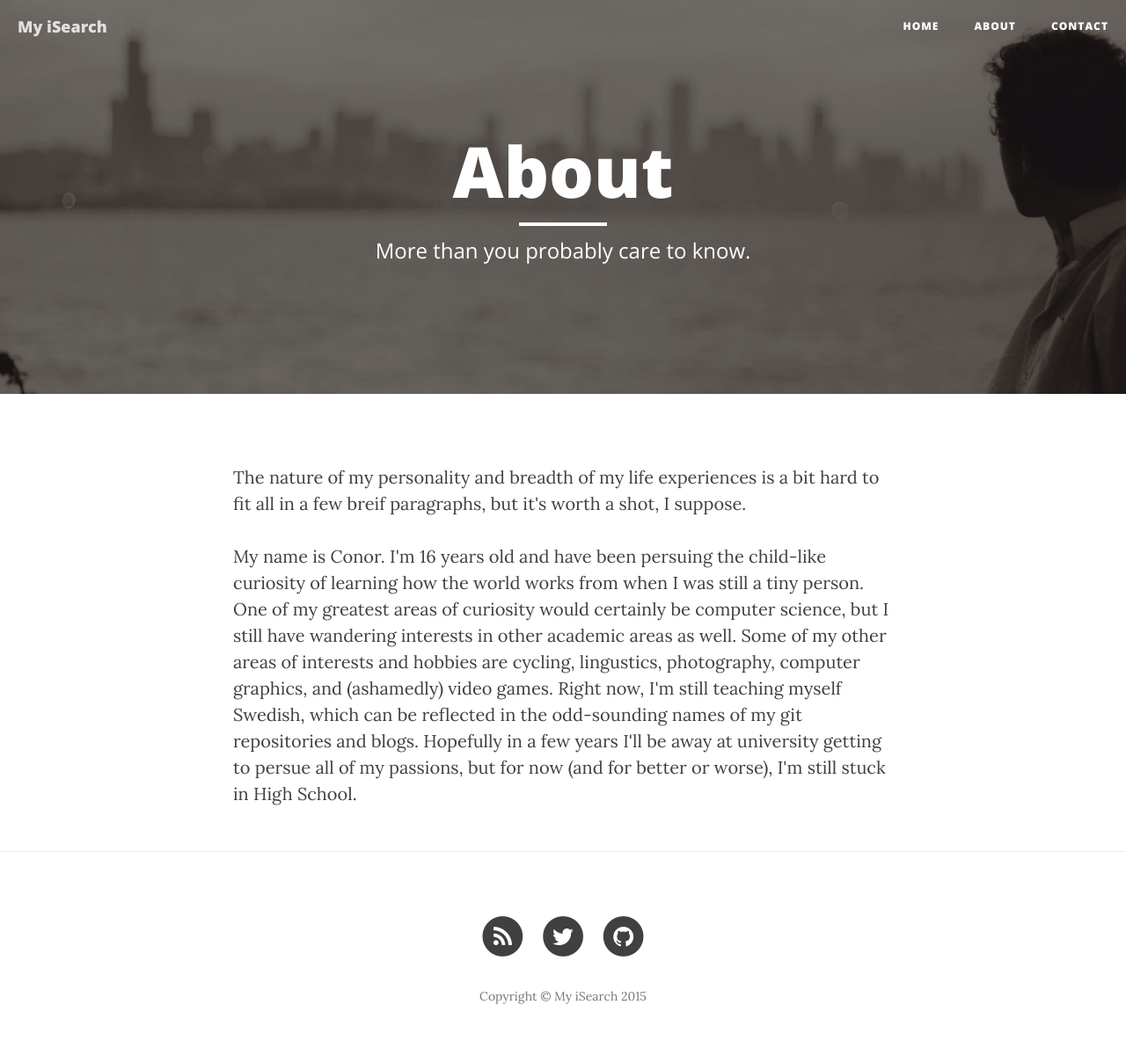
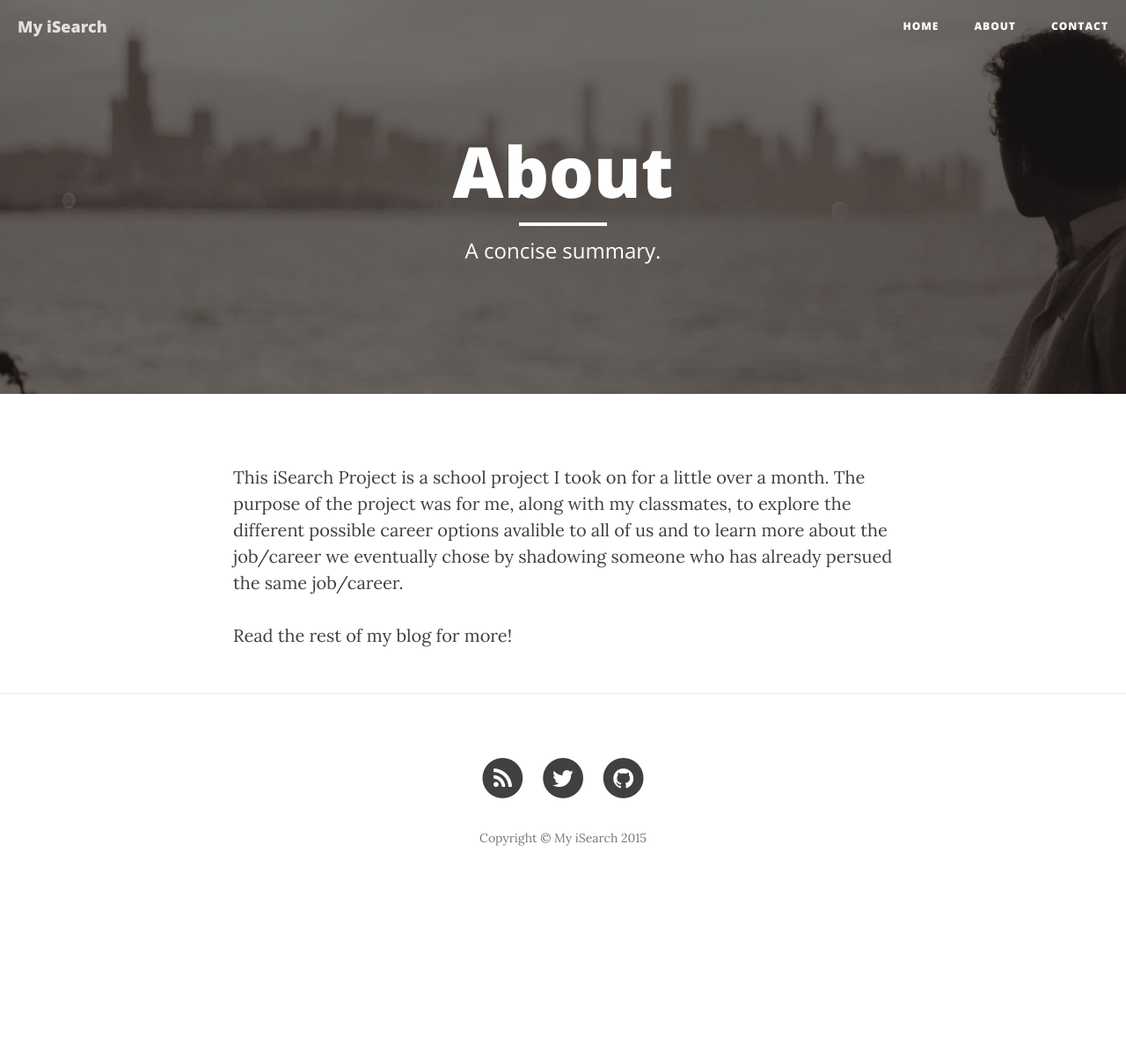
Before and after one commit to conorolive/isearchproject, a Jekyll site: the page built from about.html, in a window 1280 px wide. Shown: the whole page at 88% size. Built offline with Jekyll 4.4.1, drawn with Linux system fonts in a browser that asks for light colours; nearby versions of some CDN libraries; after the commit the page ends 1029 px from its top, so only the background shows below that.

Commit message:
Updated about page

```diff
--- a/about.html
+++ b/about.html
@@ -1,14 +1,12 @@
 ---
 layout: page
 title: "About"
-description: "More than you probably care to know."
+description: "A concise summary."
 header-img: "img/about-bg.jpg"
 ---
 
-<p>The nature of my personality and breadth of my life experiences is a bit hard to fit all in a few breif paragraphs, but it's worth a shot, I suppose.</p>
+<p>This iSearch Project is a school project I took on for a little over a month. The purpose of the project was for
+me, along with my classmates, to explore the different possible career options avalible to all of us and to learn
+more about the job/career we eventually chose by shadowing someone who has already persued the same job/career.</p>
 
-<p>My name is Conor. I'm 16 years old and have been persuing the child-like curiosity of learning how the world works from when I was still a tiny person. One of
-	my greatest areas of curiosity would certainly be computer science, but I still have wandering interests in other academic areas as well. Some of my other
-	areas of interests and hobbies are cycling, lingustics, photography, computer graphics, and (ashamedly) video games. Right now, I'm still teaching myself Swedish,
-	which can be reflected in the odd-sounding names of my git repositories and blogs. Hopefully in a few years I'll be away at university getting to persue all of my
-	passions, but for now (and for better or worse), I'm still stuck in High School.</p>
+<p>Read the rest of my blog for more!</p>
```
